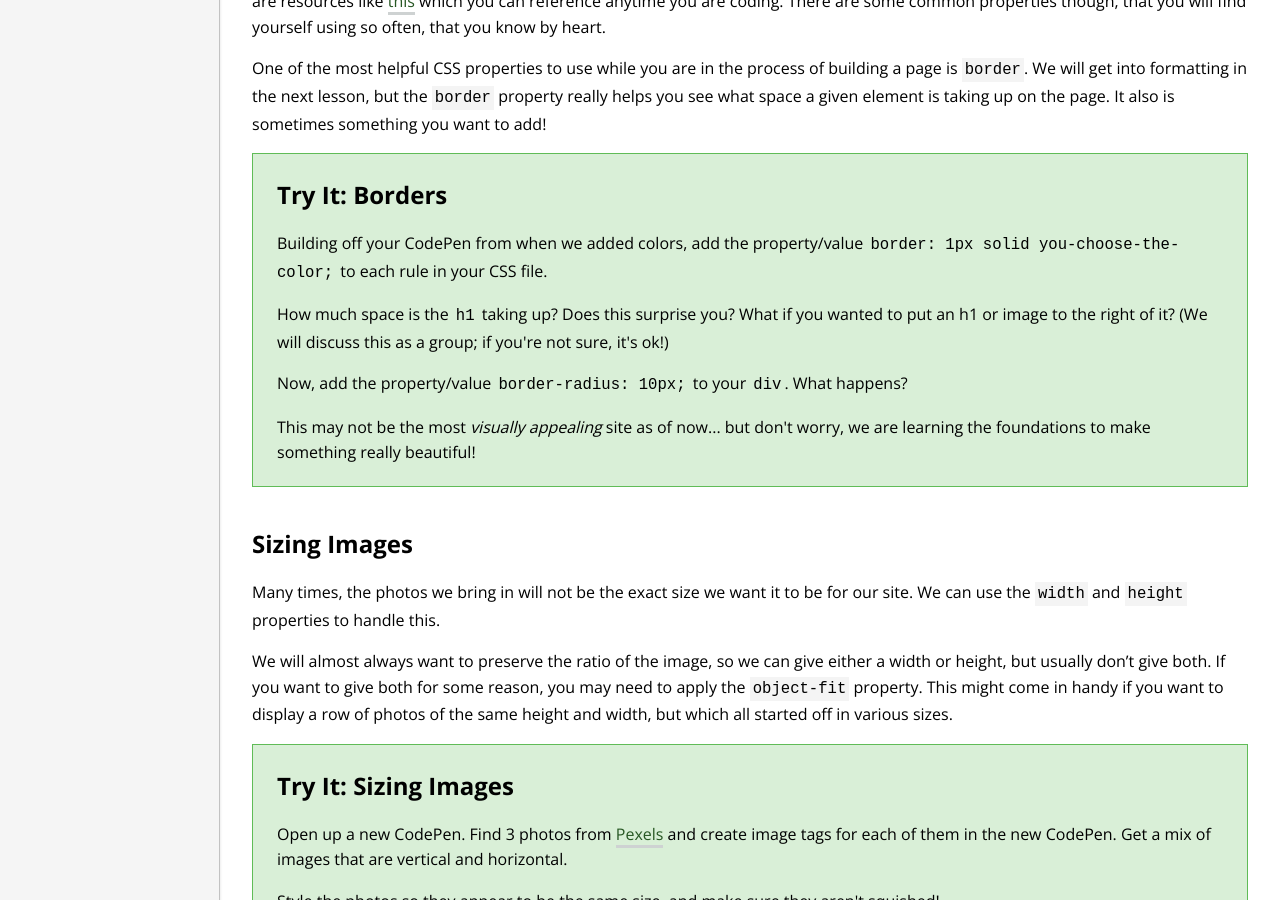
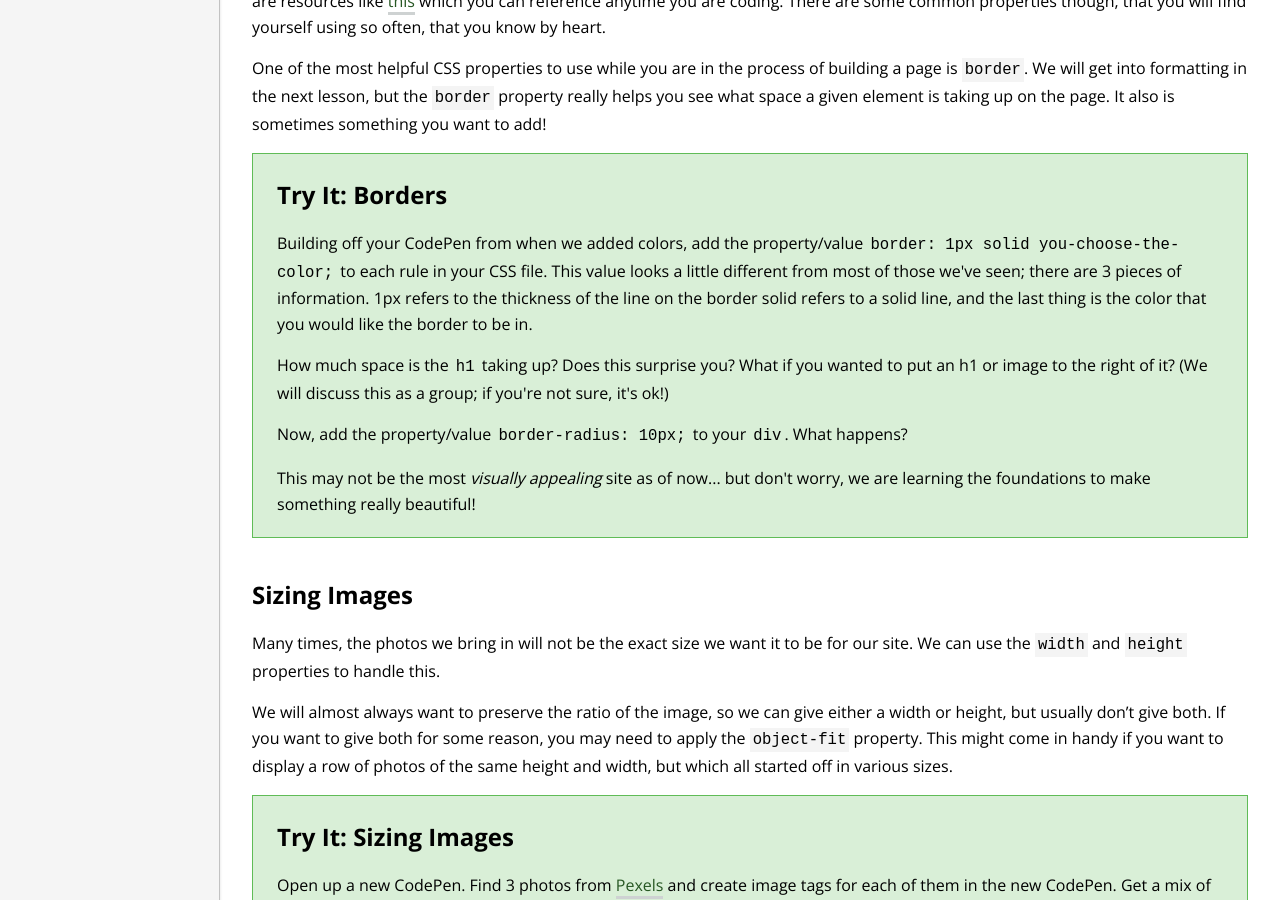
Before and after one commit to ameseee/kwk-curriculum-site, a Jekyll site: the page built from web-app/lessons/intro-css/index.md, in a window 1280 px wide and 900 px high, scrolled down 3446 px. Built offline with Jekyll 4.4.1, drawn with Linux system fonts in a browser that asks for light colours; nearby versions of some CDN libraries.

Commit message:
Add explanation for border values in Intro to CSS lesson

```diff
--- a/web-app/lessons/intro-css/index.md
+++ b/web-app/lessons/intro-css/index.md
@@ -105,7 +105,7 @@ One of the most helpful CSS properties to use while you are in the process of bu
 
 <div class="try-it">
   <h2>Try It: Borders</h2>
-  <p>Building off your CodePen from when we added colors, add the property/value <code class="try-it-code">border: 1px solid you-choose-the-color;</code> to each rule in your CSS file.</p>
+  <p>Building off your CodePen from when we added colors, add the property/value <code class="try-it-code">border: 1px solid you-choose-the-color;</code> to each rule in your CSS file. This value looks a little different from most of those we've seen; there are 3 pieces of information. 1px refers to the thickness of the line on the border solid refers to a solid line, and the last thing is the color that you would like the border to be in.</p>
   <p>How much space is the <code class="try-it-code">h1</code> taking up? Does this surprise you? What if you wanted to put an h1 or image to the right of it? (We will discuss this as a group; if you're not sure, it's ok!)</p>
   <p>Now, add the property/value <code class="try-it-code">border-radius: 10px;</code> to your <code class="try-it-code">div</code>. What happens?</p>
   <p>This may not be the most <i>visually appealing</i> site as of now... but don't worry, we are learning the foundations to make something really beautiful!</p>
```
